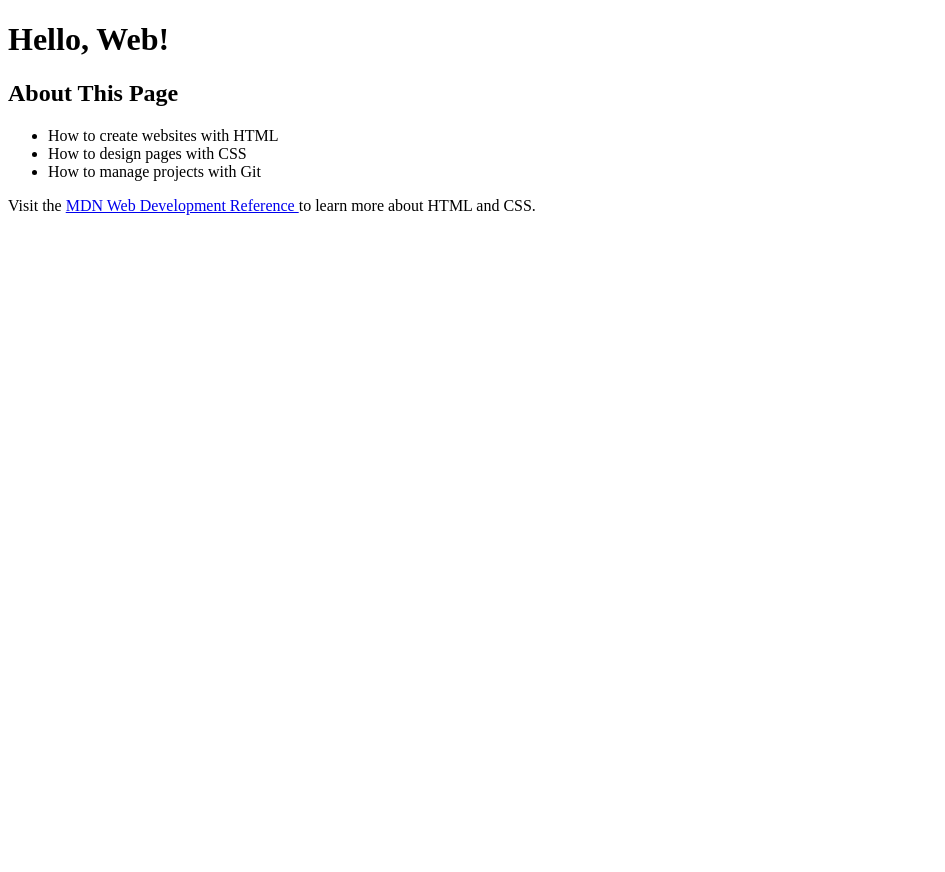
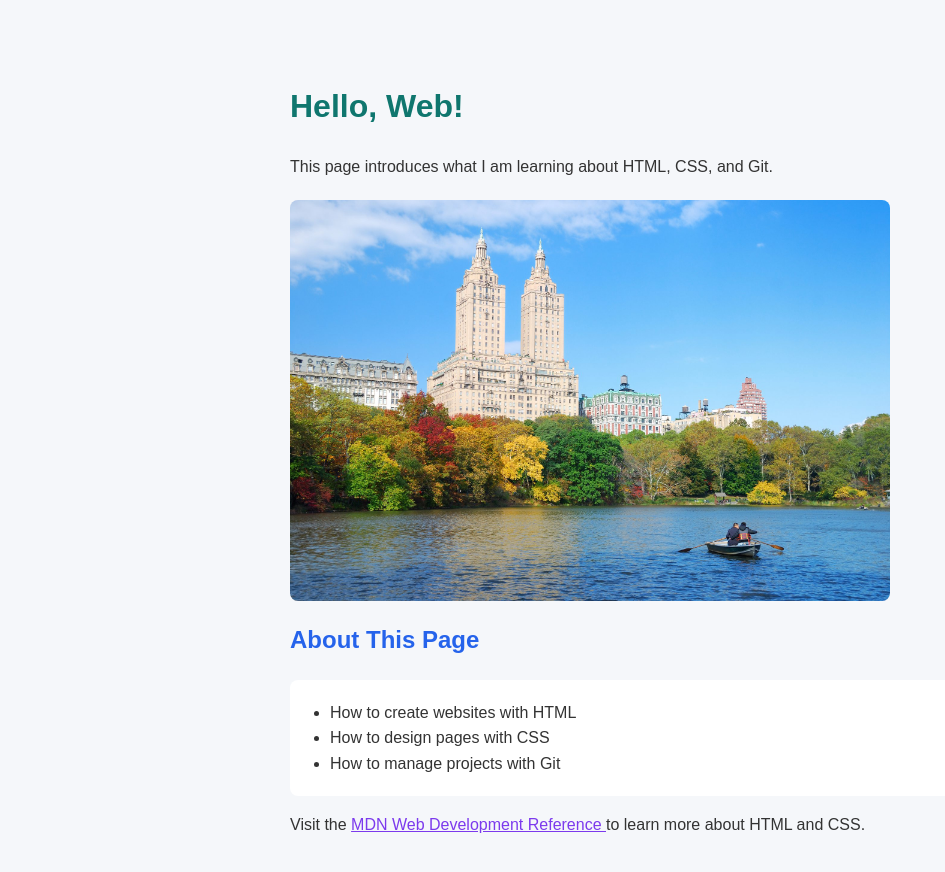
Before and after one commit to Bansari-yadav/web-dev-labs, a plain HTML site: page index.html in a window 1280 px wide. Shown: the whole page, without its empty margins (0-945 px from the left). Before the commit the page ends 800 px from the top, so only its background shows below. Drawn offline with Linux system fonts and the light colour scheme.

Commit message:
Add styled HTML page

```diff
--- a/index.html
+++ b/index.html
@@ -8,6 +8,8 @@
 </head>
 <body>
   <h1>Hello, Web!</h1>
+  <p>This page introduces what I am learning about HTML, CSS, and Git.</p>
+  <img src="new_york.jpg" alt="My dream destination to live and work comfortably." width="600">
   <h2>About This Page</h2>
   <ul>
       <li>How to create websites with HTML</li>
--- a/styles.css
+++ b/styles.css
@@ -0,0 +1,39 @@
+body {
+  font-family: Arial, sans-serif;
+  color: #333333;
+  background-color: #f5f7fa;
+  max-width: 700px;
+  margin: 40px auto;
+  padding: 20px;
+  line-height: 1.6;
+}
+
+h1 {
+  color: #0f766e;
+}
+
+h2 {
+  color: #2563eb;
+}
+
+ul {
+  background-color: #ffffff;
+  padding: 20px 40px;
+  border-radius: 8px;
+}
+
+a {
+  color: #7c3aed;
+}
+
+a:hover {
+  color: #dc2626;
+}
+
+img {
+  display: block;
+  max-width: 100%;
+  height: auto;
+  margin-top: 20px;
+  border-radius: 8px;
+}
```
